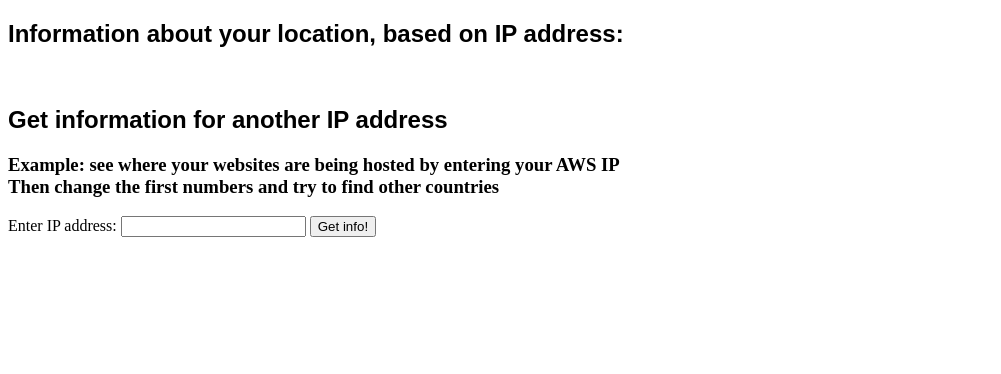
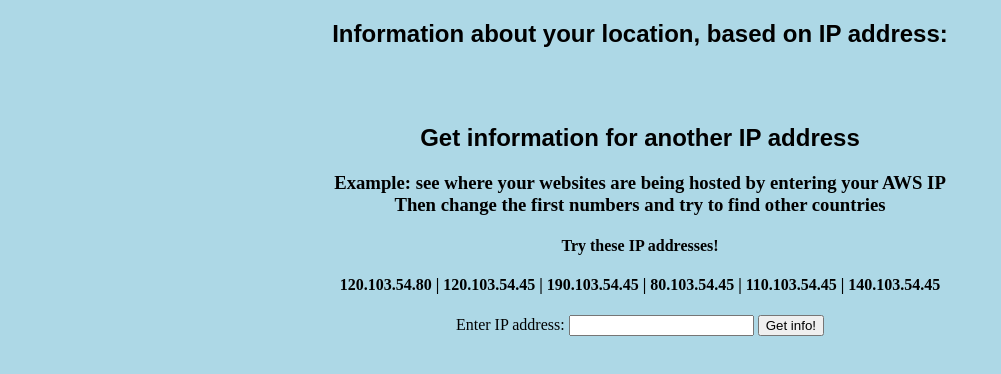
Before and after one commit to alexyancey/creative-2, a plain HTML site: page index.html in a window 1280 px wide. Shown: the whole page, without its empty margins (0-1001 px from the left). Drawn offline with nearby package versions, Linux system fonts and the light colour scheme; no server answers.

Commit message:
css changes

```diff
--- a/index.html
+++ b/index.html
@@ -10,14 +10,18 @@
     <body>
         <h2>Information about your location, based on IP address:</h2>
         <div id="userInfo"></div>
+        <br>
         <img id="flag">
         <h2>Get information for another IP address</h2>
         <h3>Example: see where your websites are being hosted by entering your AWS IP<br>Then change the first numbers and try to find other countries</h3>
+        <h4>Try these IP addresses!</h4>
+        <h4>120.103.54.80 | 120.103.54.45 | 190.103.54.45 | 80.103.54.45 | 110.103.54.45 | 140.103.54.45</h4>
         <form>
             Enter IP address: <input type="text" id="awsIP" value="">
             <input id="lookupButton" type="submit" value="Get info!">
         </form>
         <div id="awsIPinfo"></div>
+        <br>
         <img id="flag2">
     </body>
 </html>
--- a/main.css
+++ b/main.css
@@ -1,3 +1,8 @@
+body {
+    background-color: lightblue;
+    text-align: center;
+}
+
 h2 {
     font-family: sans-serif;
 }
```
